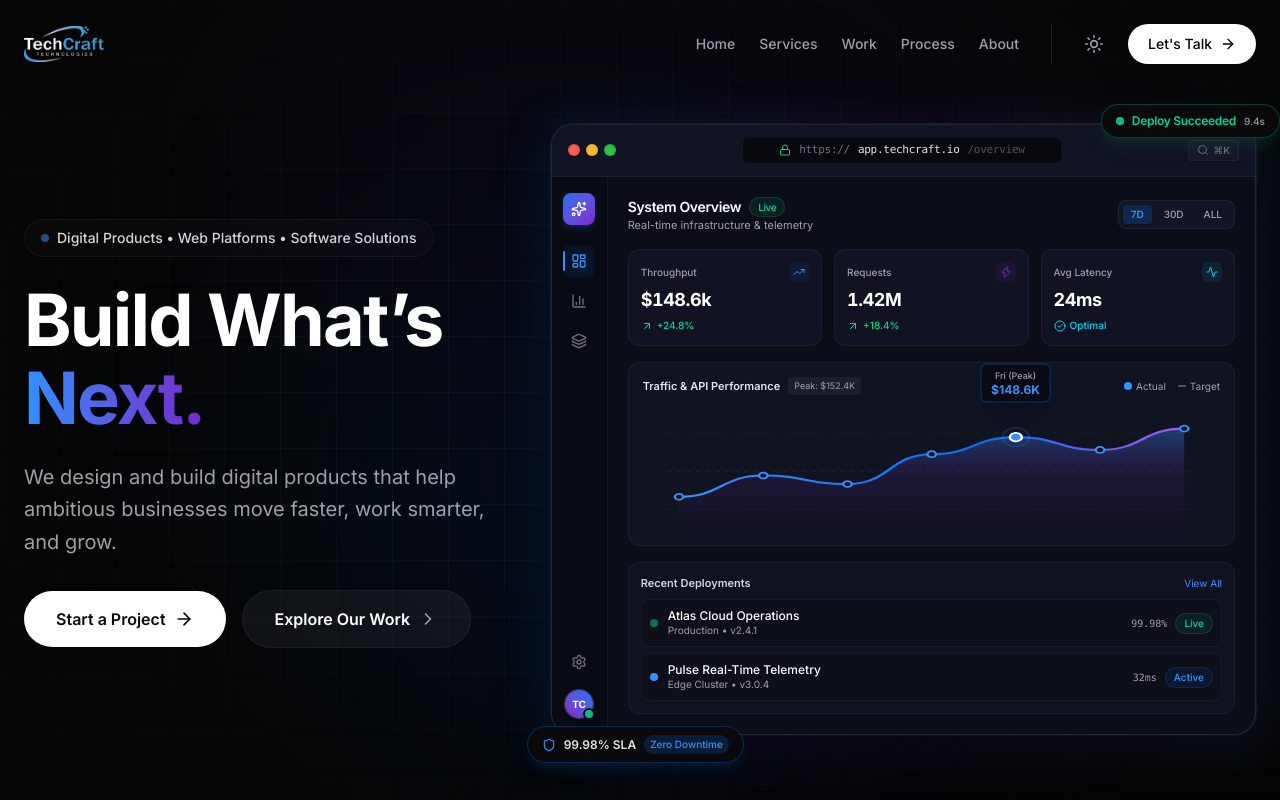
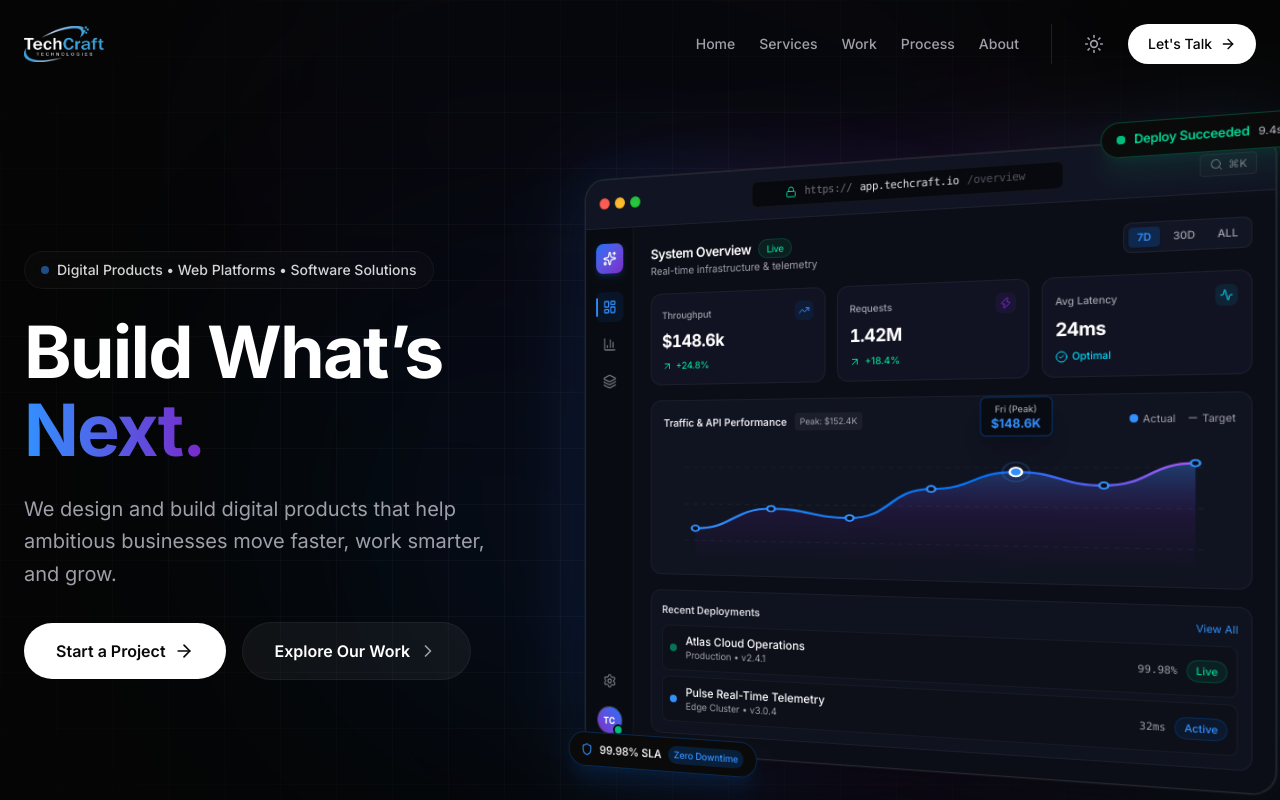
Before and after one commit to channy051022/TechCraftTechnologies, a Next.js app: page / in a window 1280 px wide. Shown: the top 800 px of the page. Built offline with nearby package versions, Linux system fonts and the light colour scheme.

Commit message:
add global styles, hero section, dashboard mockup, and team components

```diff
--- a/src/app/globals.css
+++ b/src/app/globals.css
@@ -87,6 +87,47 @@
   }
 }
 
+/* Smooth continuous floating animation for hero dashboard mockup */
+@keyframes heroFloat {
+  0%, 100% {
+    transform: translate3d(0, 0, 0);
+  }
+  50% {
+    transform: translate3d(0, -7px, 0);
+  }
+}
+
+.hero-dashboard-floating {
+  animation: heroFloat 6s ease-in-out infinite;
+  will-change: transform;
+}
+
+@media (prefers-reduced-motion: reduce) {
+  .hero-dashboard-floating {
+    animation: none !important;
+  }
+}
+
+/* 3D trapezoid perspective matching user illustration (shorter on left, taller on right) */
+.hero-dashboard-perspective {
+  transform: perspective(1000px) rotateY(-13deg);
+  transform-origin: center center;
+  transform-style: preserve-3d;
+  transition: transform 0.5s ease-out;
+}
+
+@media (max-width: 640px) {
+  .hero-dashboard-perspective {
+    transform: none;
+  }
+}
+
+@media (min-width: 641px) and (max-width: 1024px) {
+  .hero-dashboard-perspective {
+    transform: perspective(1000px) rotateY(-7deg);
+  }
+}
+
 ::selection {
   background: rgba(50, 145, 255, 0.3);
   color: #000;
--- a/src/components/Hero.tsx
+++ b/src/components/Hero.tsx
@@ -98,7 +98,7 @@
             initial={{ opacity: 0, x: 40, scale: 0.95 }}
             animate={{ opacity: 1, x: 0, scale: 1 }}
             transition={{ duration: 0.9, delay: 0.25, ease: [0.16, 1, 0.3, 1] }}
-            className="lg:col-span-6 xl:col-span-7 w-full flex items-center justify-center lg:justify-end"
+            className="lg:col-span-6 xl:col-span-7 w-full flex items-center justify-center lg:justify-end py-6 lg:py-8"
           >
             <HeroDashboard />
           </motion.div>
--- a/src/components/HeroDashboard.tsx
+++ b/src/components/HeroDashboard.tsx
@@ -100,15 +100,19 @@
 
   return (
     <div className="relative w-full max-w-2xl mx-auto lg:max-w-none">
+      {/* Continuous Smooth Float Wrapper: gentle 7px floating cycle over 6s ease-in-out */}
+      <div className="hero-dashboard-floating w-full">
+        {/* Reversed 3D Trapezoid Perspective Wrapper */}
+        <div className="hero-dashboard-perspective relative w-full transform-gpu">
           {/* Outer Glow Halo matching brand palette */}
-      <div className="absolute -inset-1.5 bg-gradient-to-r from-primary/30 via-violet/25 to-primary-light/30 rounded-[28px] blur-xl opacity-75 dark:opacity-60 -z-10 group-hover:opacity-100 transition-opacity duration-700 pointer-events-none" />
+          <div className="absolute -inset-2 bg-gradient-to-r from-primary/30 via-violet/25 to-primary-light/30 rounded-[30px] blur-2xl opacity-75 dark:opacity-60 -z-10 pointer-events-none" />
 
           {/* Floating Accent 1: Deploy Success Badge */}
           <motion.div
-        initial={{ opacity: 0, y: -20, scale: 0.9 }}
+            initial={{ opacity: 0, y: -15, scale: 0.9 }}
             animate={{ opacity: 1, y: 0, scale: 1 }}
-        transition={{ delay: 0.6, duration: 0.6 }}
-        className="absolute -top-5 -right-3 md:-top-6 md:-right-6 z-30 hidden sm:flex items-center gap-2 px-3.5 py-2 rounded-full bg-neutral-900/90 text-white border border-emerald-500/30 shadow-lg shadow-emerald-500/10 backdrop-blur-md"
+            transition={{ delay: 0.5, duration: 0.6 }}
+            className="absolute -top-4 -right-2 md:-top-5 md:-right-5 z-30 hidden sm:flex items-center gap-2 px-3.5 py-2 rounded-full bg-neutral-900/95 text-white border border-emerald-500/30 shadow-xl shadow-emerald-500/10 backdrop-blur-md"
           >
             <span className="relative flex h-2 w-2">
               <span className="animate-ping absolute inline-flex h-full w-full rounded-full bg-emerald-400 opacity-75" />
@@ -122,10 +126,10 @@
 
           {/* Floating Accent 2: Uptime & Speed Pill */}
           <motion.div
-        initial={{ opacity: 0, y: 20, scale: 0.9 }}
+            initial={{ opacity: 0, y: 15, scale: 0.9 }}
             animate={{ opacity: 1, y: 0, scale: 1 }}
-        transition={{ delay: 0.8, duration: 0.6 }}
-        className="absolute -bottom-5 -left-3 md:-bottom-6 md:-left-6 z-30 hidden sm:flex items-center gap-2 px-3.5 py-2 rounded-full bg-neutral-900/90 text-white border border-primary/30 shadow-lg shadow-primary/10 backdrop-blur-md"
+            transition={{ delay: 0.7, duration: 0.6 }}
+            className="absolute -bottom-4 -left-2 md:-bottom-5 md:-left-5 z-30 hidden sm:flex items-center gap-2 px-3.5 py-2 rounded-full bg-neutral-900/95 text-white border border-primary/30 shadow-xl shadow-primary/10 backdrop-blur-md"
           >
             <Shield className="w-3.5 h-3.5 text-primary-light" />
             <span className="text-xs font-semibold text-zinc-200">
@@ -136,22 +140,8 @@
             </span>
           </motion.div>
 
-      {/* Main Window Wrapper with subtle floating motion */}
-      <motion.div
-        animate={
-          shouldReduceMotion
-            ? {}
-            : {
-                y: [-4, 4, -4],
-              }
-        }
-        transition={{
-          duration: 7,
-          repeat: Infinity,
-          ease: "easeInOut",
-        }}
-        className="w-full rounded-2xl md:rounded-[22px] bg-[#0c0e17] text-white border border-white/10 shadow-[0_20px_50px_rgba(0,0,0,0.5),0_0_0_1px_rgba(255,255,255,0.06)] overflow-hidden"
-      >
+          {/* Main Window Wrapper */}
+          <div className="w-full rounded-2xl md:rounded-[22px] bg-[#0c0e17] text-white border border-white/10 shadow-[0_25px_60px_-15px_rgba(0,0,0,0.65),0_0_0_1px_rgba(255,255,255,0.08)] overflow-hidden">
         {/* Browser Chrome Header */}
         <div className="flex items-center justify-between px-4 py-3 bg-[#111422] border-b border-white/5 select-none">
           {/* Traffic Light Buttons */}
@@ -598,7 +588,9 @@
             </div>
           </div>
         </div>
-      </motion.div>
+      </div>
+    </div>
+  </div>
 </div>
   );
 }
```
Also changed, not shown: src/components/Team.tsx (+31 -22 lines), public/images/Christian Faith Mestola.png (added). Lines whose indentation alone changed are shown as unchanged.
